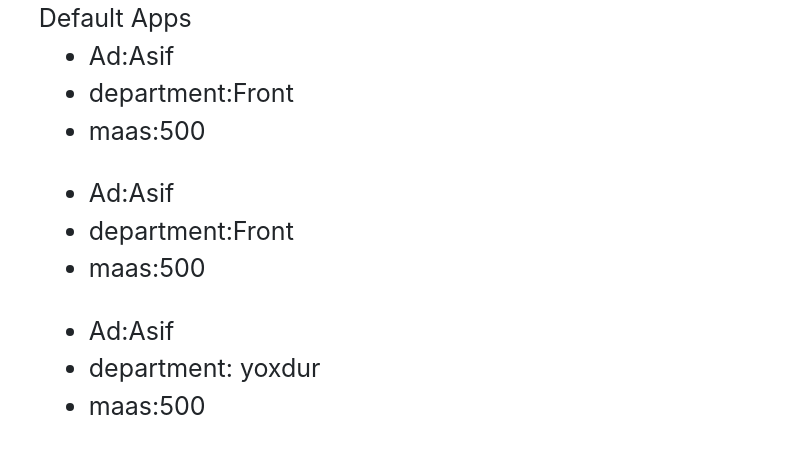
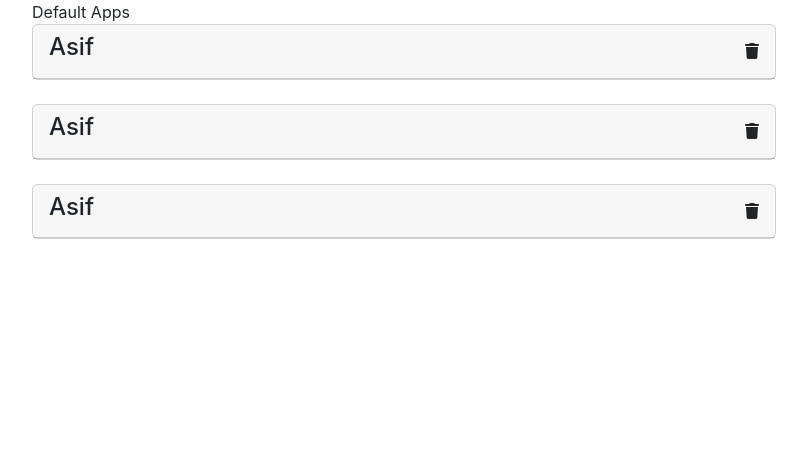
Before and after one commit to Asifdvp/Learning-React-from-udemy, a React (Create React App) app: page / in a window 1280 px wide. Shown: the top 454 px of the page, without its empty margins (50-857 px from the left). Built offline with nearby package versions, Linux system fonts and the light colour scheme.

Commit message:
this.bind(this,name)

```diff
--- a/package.json
+++ b/package.json
@@ -3,9 +3,13 @@
   "version": "0.1.0",
   "private": true,
   "dependencies": {
+    "@fortawesome/fontawesome-svg-core": "^6.1.1",
+    "@fortawesome/free-solid-svg-icons": "^6.1.1",
+    "@fortawesome/react-fontawesome": "^0.1.18",
     "@testing-library/jest-dom": "^5.16.4",
     "@testing-library/react": "^13.3.0",
     "@testing-library/user-event": "^13.5.0",
+    "fontawesome": "^5.6.3",
     "react": "^18.2.0",
     "react-dom": "^18.2.0",
     "react-scripts": "5.0.1",
--- a/public/index.html
+++ b/public/index.html
@@ -53,5 +53,6 @@
       integrity="sha384-pprn3073KE6tl6bjs2QrFaJGz5/SUsLqktiwsUTF55Jfv3qYSDhgCecCxMW52nD2"
       crossorigin="anonymous"
     ></script>
+    <script src="https://kit.fontawesome.com/071d5e8e20.js" crossorigin="anonymous"></script>
   </body>
 </html>
--- a/src/App.css
+++ b/src/App.css
@@ -1,4 +1,4 @@
-*{
-  font-size: 25px;
-
+.icon{
+  align-self: center;
+  cursor: pointer;
 }
--- a/src/App.js
+++ b/src/App.js
@@ -18,7 +18,7 @@ function App() {
      />
      <User
      name = "Asif"
-
+     department = "Front"
      salary = "500"
      />
     </div>
--- a/src/components/User.js
+++ b/src/components/User.js
@@ -1,27 +1,45 @@
 import React from "react";
-import PropTypes from 'prop-types'
-export default function User(props){
-  const {name,department,salary} = props;
+import PropTypes from 'prop-types';
+import { FontAwesomeIcon } from '@fortawesome/react-fontawesome';
+import { faTrash } from '@fortawesome/free-solid-svg-icons'
+export default class User extends React.Component{
+  state = {
+    isVisible: false
+  }
+handleClick = (num,e) =>{
+console.log(e.target)
+console.log(num)
+}
+
+render(){
+  const   {name,department,salary} = this.props;
+const {isVisible} = this.state
     return(
-<div className="user">
-<ul>
-<li> Ad:{name} </li>
-<li> department:{department}</li>
-<li> maas:{salary} </li>
+<div className="user col-md-8 mb-4">
+<div className="card">
+    <div className="card-header d-flex justify-content-between">
+        <h4 className="d-inline"   onClick={this.handleClick.bind(this,name)} >{name} </h4>
+        <FontAwesomeIcon icon={faTrash} className="icon" />
 
-    </ul>
+    </div>
 
+    { isVisible ?  <div className="card-body">
+        <p className="card-text">  Department:{department}</p>
+        <p className="card-text"> Salary:{salary}</p>
+         </div> : null}
+
+</div>
     </div>
     )
 
+}}
+User.defaultProps = {
+    name:"Ad yoxdur",
+    department:" yoxdur",
+    salary:"yoxdur"
 }
 User.propTypes = {
     name:PropTypes.string.isRequired,
     department:PropTypes.string.isRequired,
-    maas:PropTypes.string.isRequired
+    salary:PropTypes.string.isRequired
  }
-User.defaultProps = {
-    name:"Ad yoxdur",
-   department:" yoxdur",
-   salary:"yoxdur",
-}
```
Also changed, not shown: 1 other file (tests, documents, lock files or other folders).
